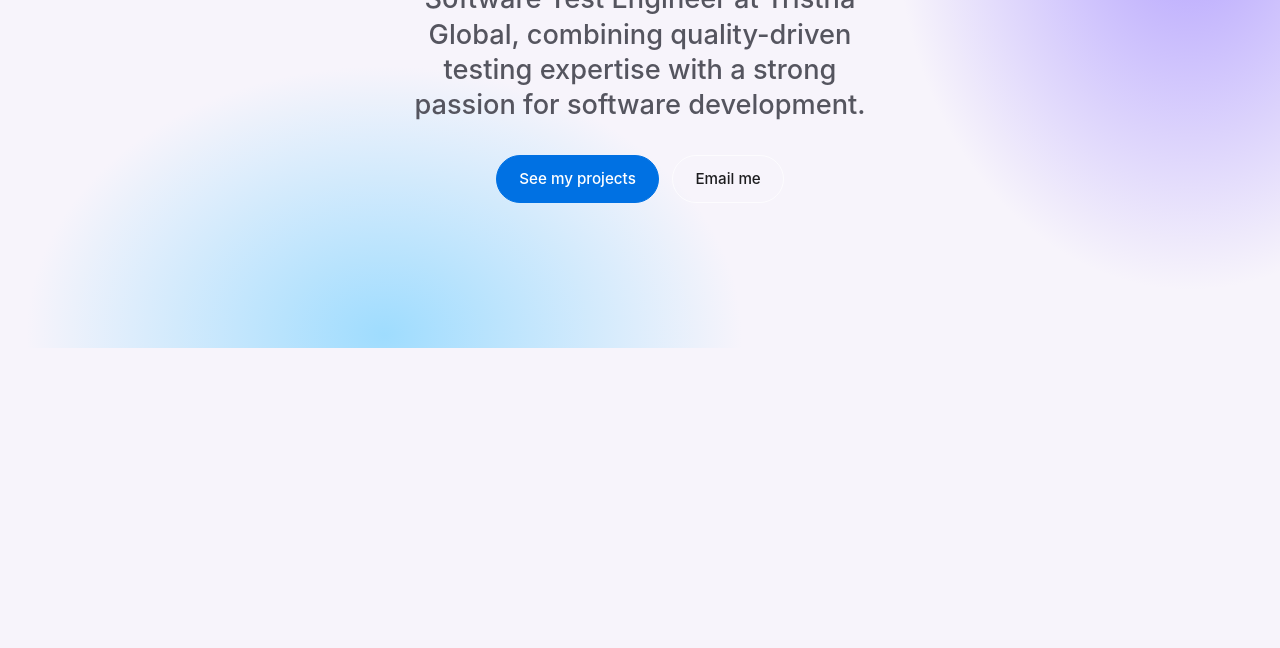
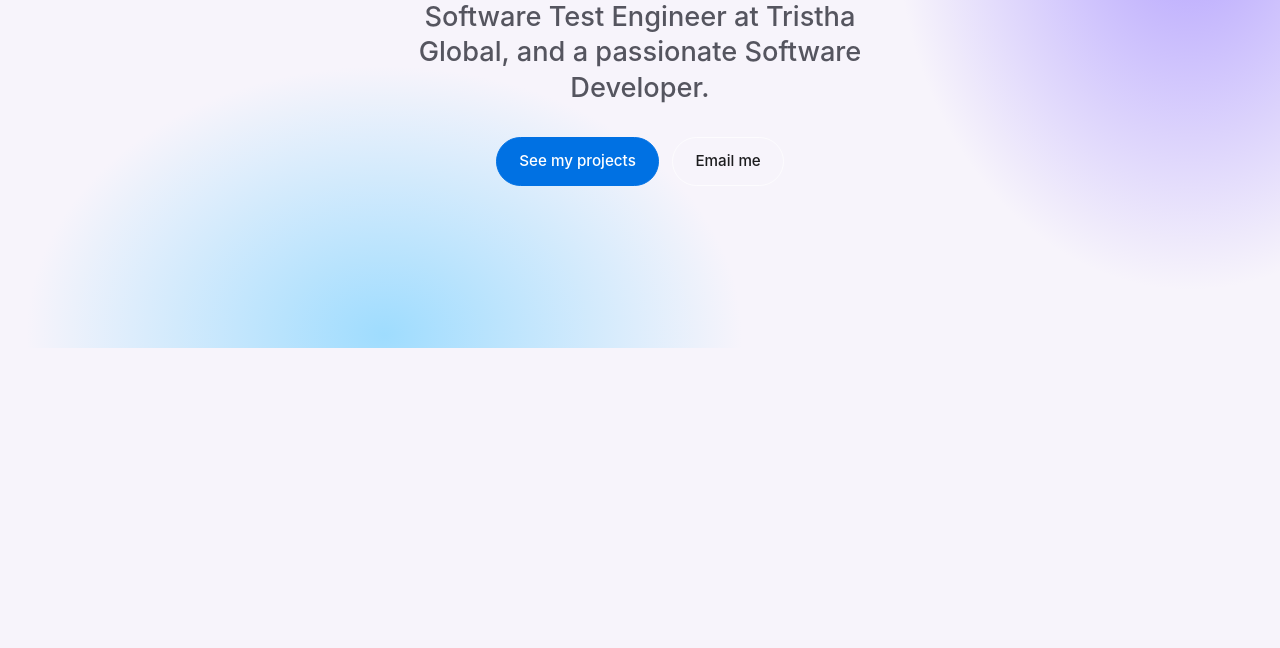
Before and after one commit to Sudharsan2k20/Portfolio, a plain HTML site: page index.html in a window 1280 px wide. Shown: the part 452-1100 px from the top of the page. Drawn offline with Linux system fonts and the light colour scheme.

Commit message:
Update index.html

```diff
--- a/index.html
+++ b/index.html
@@ -28,7 +28,7 @@
 
 <header class="hero" id="top">
   <h1>Hello, I'm Sudharsan..<br><span class="grad">I <span id="rot">test</span>.</span></h1>
-  <p class="sub">Software Test Engineer at Tristha Global, combining quality-driven testing expertise with a strong passion for software development.</p>
+  <p class="sub">Software Test Engineer at Tristha Global, and a passionate Software Developer.</p>
   <div class="cta">
     <a class="btn primary" href="#projects">See my projects</a>
     <a class="btn" href="mailto:sudharsanm204@gmail.com" target="_blank" rel="noopener">Email me</a>
```
